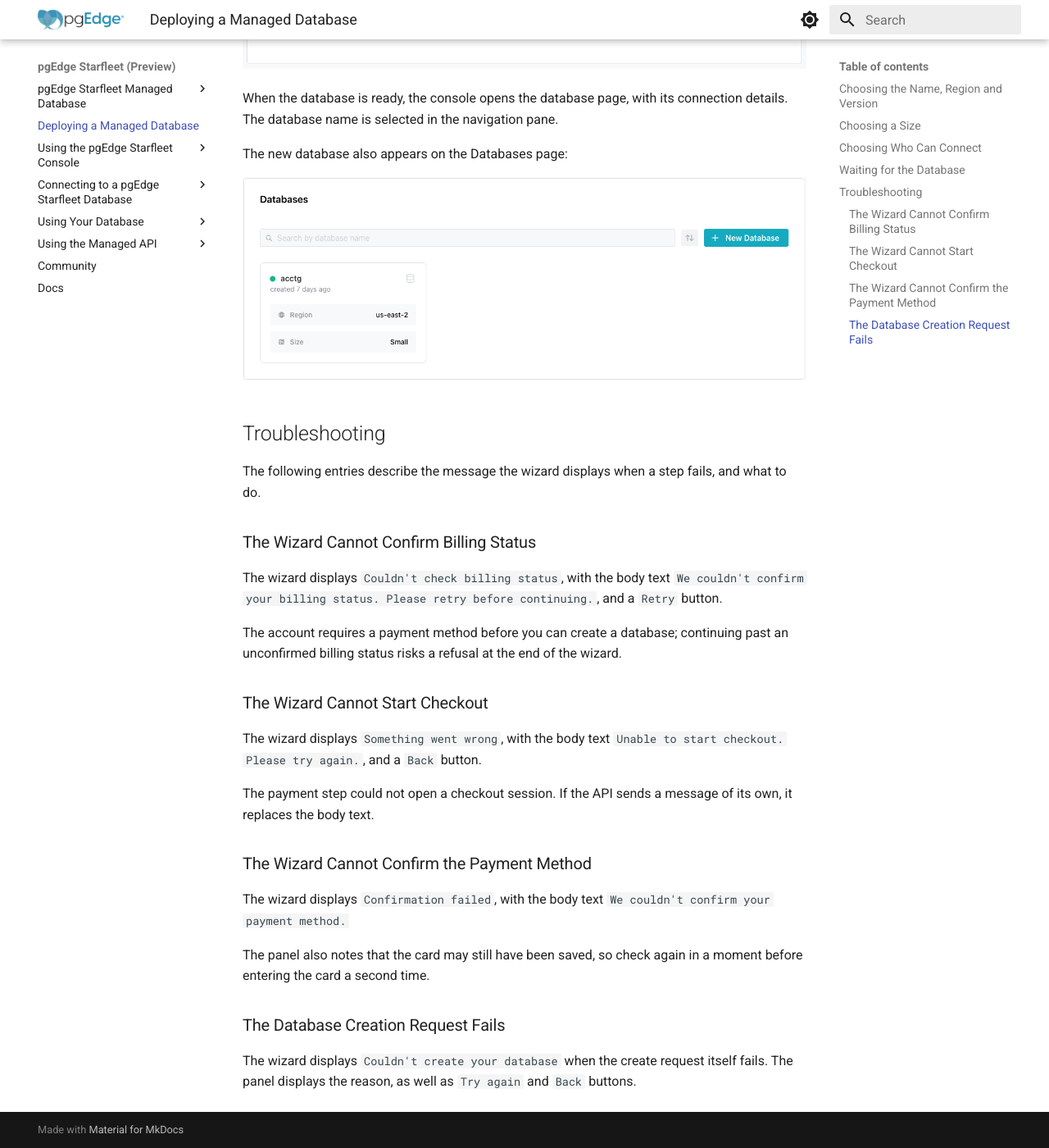
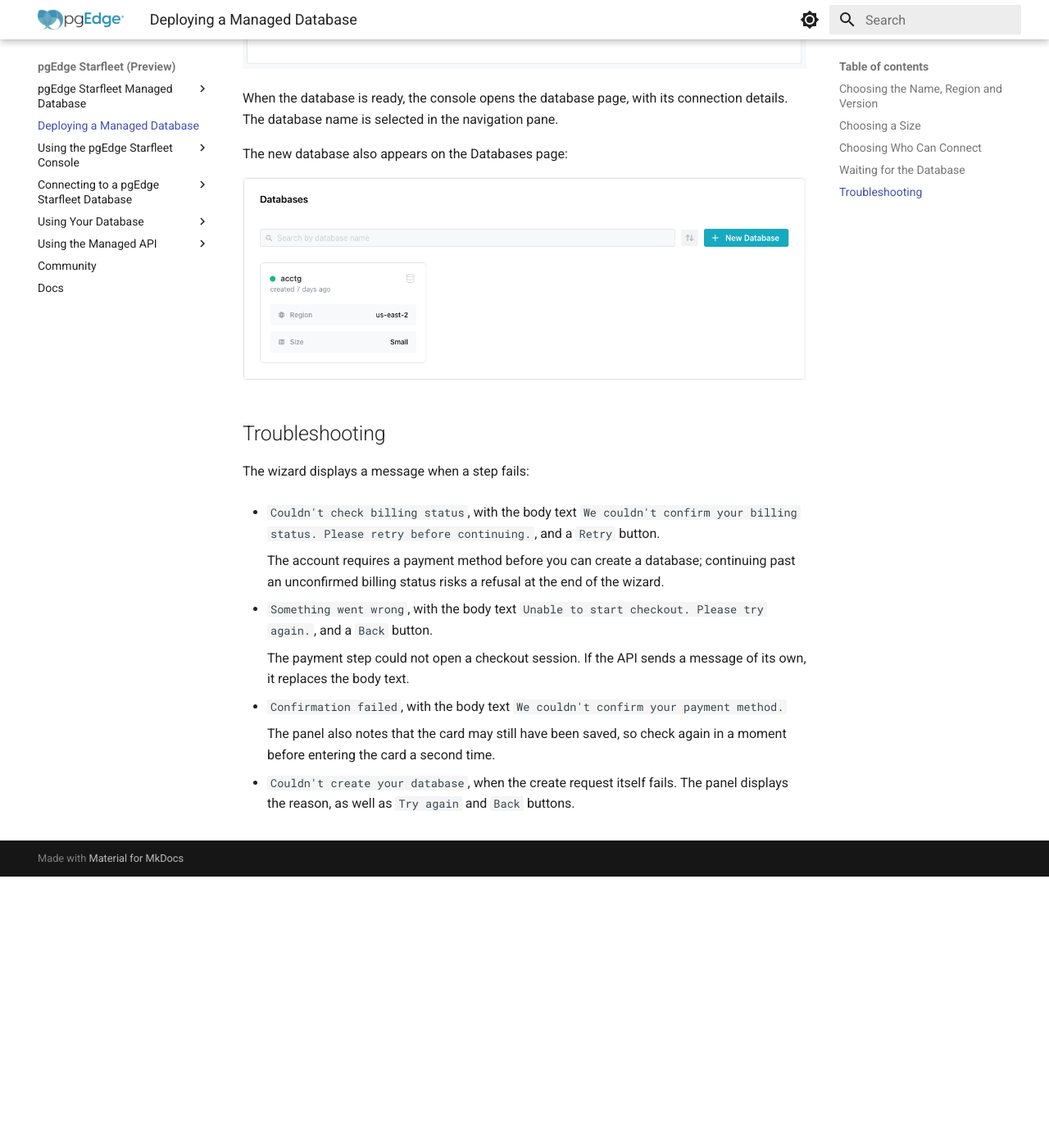
Before and after one commit to pgEdge/pgedge-starfleet-docs, an MkDocs documentation site: the page built from docs/managed/managed_creating_managed.md, in a window 1280 px wide and 1400 px high, scrolled down 4249 px. Shown: the whole window at 82% size. Built offline with MkDocs 1.6.1 and Material for MkDocs 9.7.7, drawn with Linux system fonts in a browser that asks for light colours; after the commit the page ends 5318 px from its top, so only the background shows below that.

Commit message:
Keep Troubleshooting as a bulleted list
Revert the H3-per-problem restructure; MkDocs has no way to keep
those headings out of the page's Table of Contents panel without a
site-wide toc_depth change that would also strip out meaningful H3
subsections on other pages.

```diff
--- a/docs/managed/managed_creating_managed.md
+++ b/docs/managed/managed_creating_managed.md
@@ -112,37 +112,28 @@ The new database also appears on the Databases page:
 
 ## Troubleshooting
 
-The following entries describe the message the wizard displays when a
-step fails, and what to do.
+The wizard displays a message when a step fails:
 
-### The Wizard Cannot Confirm Billing Status
+- `Couldn't check billing status`, with the body text `We couldn't
+  confirm your billing status. Please retry before continuing.`,
+  and a `Retry` button.
 
-The wizard displays `Couldn't check billing status`, with the body
-text `We couldn't confirm your billing status. Please retry before
-continuing.`, and a `Retry` button.
+    The account requires a payment method before you can create a
+    database; continuing past an unconfirmed billing status risks a
+    refusal at the end of the wizard.
 
-The account requires a payment method before you can create a
-database; continuing past an unconfirmed billing status risks a
-refusal at the end of the wizard.
+- `Something went wrong`, with the body text `Unable to start
+  checkout. Please try again.`, and a `Back` button.
 
-### The Wizard Cannot Start Checkout
+    The payment step could not open a checkout session. If the API
+    sends a message of its own, it replaces the body text.
 
-The wizard displays `Something went wrong`, with the body text
-`Unable to start checkout. Please try again.`, and a `Back` button.
+- `Confirmation failed`, with the body text `We couldn't confirm
+  your payment method.`
 
-The payment step could not open a checkout session. If the API sends
-a message of its own, it replaces the body text.
+    The panel also notes that the card may still have been saved, so
+    check again in a moment before entering the card a second time.
 
-### The Wizard Cannot Confirm the Payment Method
-
-The wizard displays `Confirmation failed`, with the body text
-`We couldn't confirm your payment method.`
-
-The panel also notes that the card may still have been saved, so
-check again in a moment before entering the card a second time.
-
-### The Database Creation Request Fails
-
-The wizard displays `Couldn't create your database` when the create
-request itself fails. The panel displays the reason, as well as
-`Try again` and `Back` buttons.
+- `Couldn't create your database`, when the create request itself
+  fails. The panel displays the reason, as well as `Try again` and
+  `Back` buttons.
```
